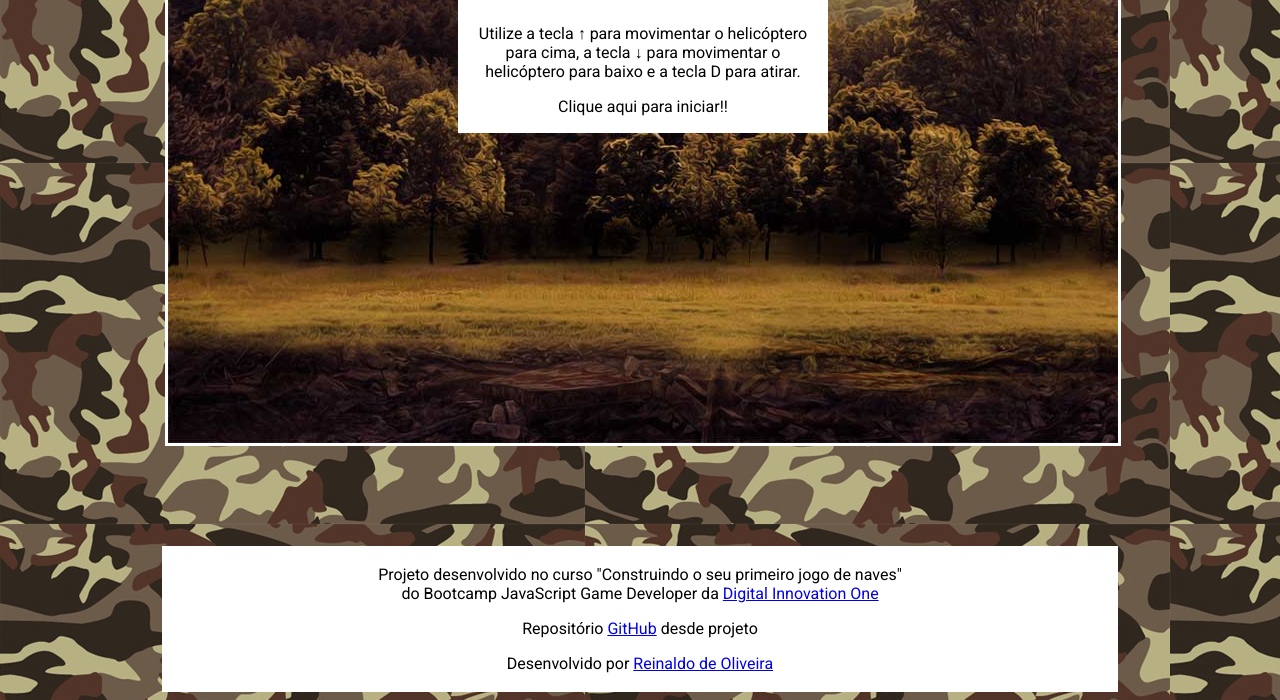
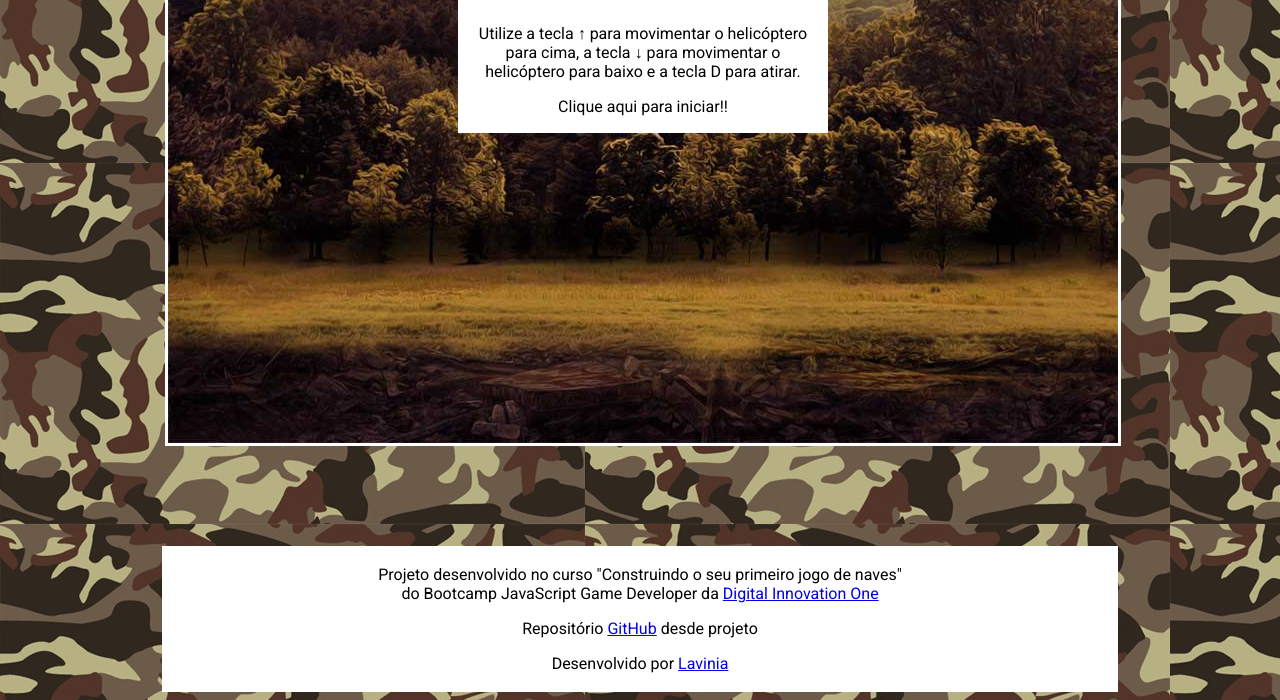
Before and after one commit to LAVHI1/jogo-da-nave, a plain HTML site: page index.html in a window 1280 px wide. Shown: the part 198-898 px from the top of the page. Drawn offline with Linux system fonts and the light colour scheme; a web font is replaced by a local one.

Commit message:
Update index.html

```diff
--- a/index.html
+++ b/index.html
@@ -32,6 +32,6 @@
 <footer>
     <p>Projeto desenvolvido no curso "Construindo o seu primeiro jogo de naves"<br>do Bootcamp JavaScript Game Developer da <a href="https://digitalinnovation.one/" target="_blank" rel="noopener noreferrer">Digital Innovation One</a></p>
     <p>Repositório <a href="https://github.com/ReinaldoOliveiraaa/jogo-da-nave.git" target="_blank" rel="noopener noreferrer">GitHub</a> desde projeto</p>
-    <p>Desenvolvido por <a href="https://jogo-da-nave-seven.vercel.app/" target="_blank" rel="noopener noreferrer">Reinaldo de Oliveira</a></p>
+    <p>Desenvolvido por <a href="https://jogo-da-nave-seven.vercel.app/" target="_blank" rel="noopener noreferrer">Lavinia</a></p>
 </footer>
 </html>
```
